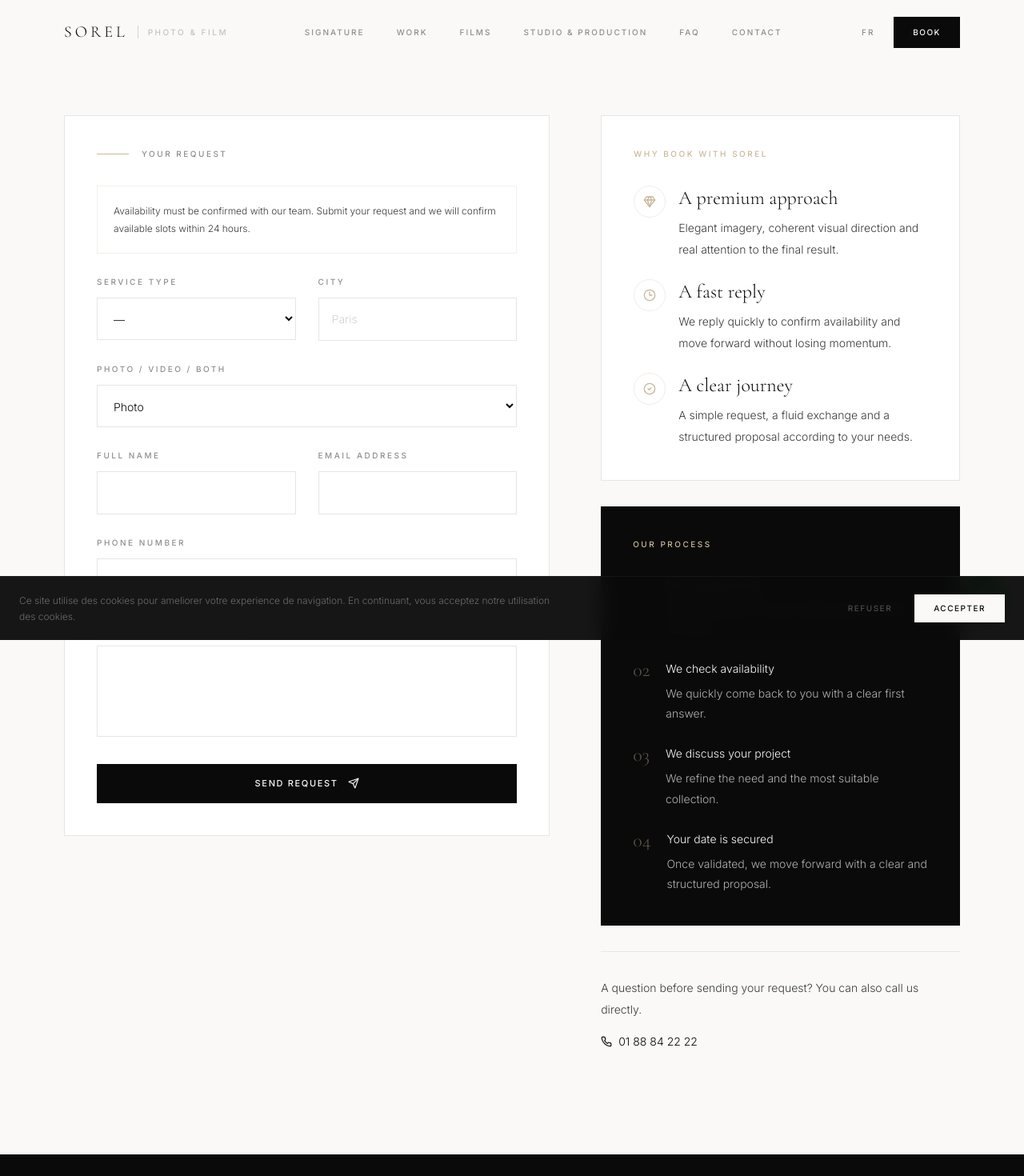
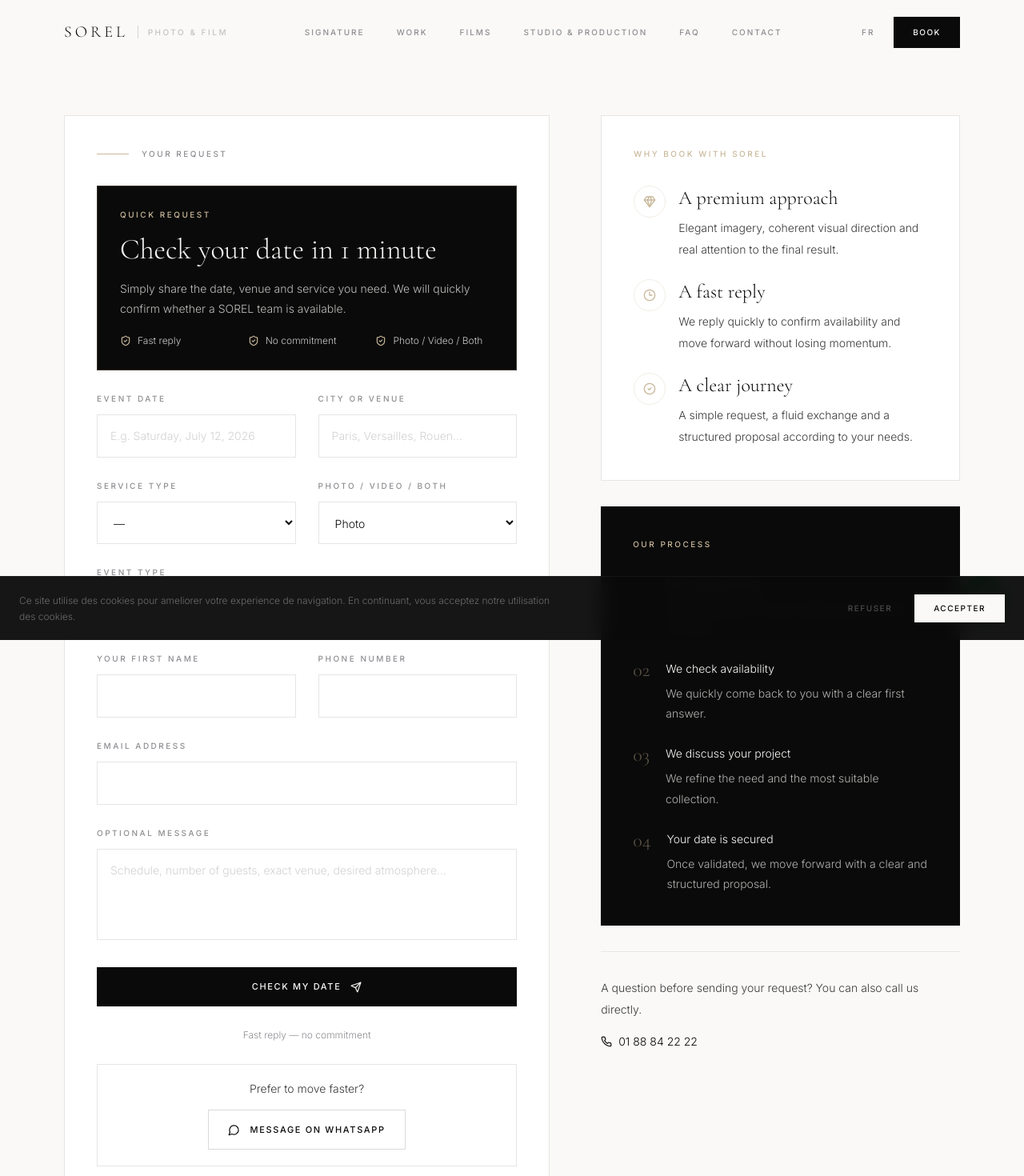
Before and after one commit to cihancacan/sorel-site, a Next.js app: page /en/reserver in a window 1280 px wide. Shown: the top 1470 px of the page at 80% size. Built offline with nearby package versions, Linux system fonts and the light colour scheme.

Commit message:
Improve booking form conversion UX

```diff
--- a/components/booking-form.tsx
+++ b/components/booking-form.tsx
@@ -2,9 +2,10 @@
 
 import { useState } from 'react';
 import { useSearchParams } from 'next/navigation';
-import { Send, CircleCheck as CheckCircle } from 'lucide-react';
+import { Send, CircleCheck as CheckCircle, MessageCircle, ShieldCheck } from 'lucide-react';
 import { servicesFr } from '@/data/services.fr';
 import { servicesEn } from '@/data/services.en';
+import { brand } from '@/data/brand';
 
 interface BookingFormProps {
   locale: 'fr' | 'en';
@@ -35,25 +36,44 @@ export default function BookingForm({ locale, t }: BookingFormProps) {
   const prefilledPack = searchParams.get('pack') || '';
 
   const services = locale === 'fr' ? servicesFr : servicesEn;
+  const isFr = locale === 'fr';
 
   const packLabel =
     prefilledPack === 'essentielle' || prefilledPack === 'essential'
-      ? locale === 'fr'
+      ? isFr
         ? 'Collection Essentielle'
         : 'Essential Collection'
       : prefilledPack === 'signature'
-      ? locale === 'fr'
+      ? isFr
         ? 'Collection Signature'
         : 'Signature Collection'
       : prefilledPack === 'maison'
-      ? locale === 'fr'
+      ? isFr
         ? 'Collection Maison'
         : 'Maison Collection'
       : prefilledPack === 'ceremonie' || prefilledPack === 'ceremony'
-      ? locale === 'fr'
+      ? isFr
         ? 'Formule Cérémonie / Événement précis'
         : 'Ceremony / Key Moment Package'
       : prefilledPack;
+
+  const selectedPrice =
+    prefilledPack === 'ceremonie' || prefilledPack === 'ceremony'
+      ? prefilledMediaType === 'both'
+        ? isFr
+          ? 'à partir de 990 €'
+          : 'from €990'
+        : isFr
+        ? 'à partir de 490 €'
+        : 'from €490'
+      : '';
+
+  const whatsappText = isFr
+    ? 'Bonjour, je souhaite vérifier une disponibilité pour une prestation photo/vidéo.'
+    : 'Hello, I would like to check availability for a photo/video service.';
+  const whatsappUrl = `https://wa.me/${brand.whatsapp.replace('+', '')}?text=${encodeURIComponent(
+    whatsappText
+  )}`;
 
   const handleSubmit = async (e: React.FormEvent<HTMLFormElement>) => {
     e.preventDefault();
@@ -63,8 +83,10 @@ export default function BookingForm({ locale, t }: BookingFormProps) {
 
     const payload = {
       service: formData.get('service'),
+      eventDate: formData.get('eventDate'),
       city: formData.get('city'),
       mediaType: formData.get('mediaType'),
+      eventType: formData.get('eventType'),
       pack: prefilledPack || '',
       name: formData.get('name'),
       email: formData.get('email'),
@@ -85,7 +107,7 @@ export default function BookingForm({ locale, t }: BookingFormProps) {
 
       if (!res.ok) {
         alert(
-          locale === 'fr'
+          isFr
             ? "Une erreur s'est produite. Merci de réessayer."
             : 'An error occurred. Please try again.'
         );
@@ -105,7 +127,7 @@ export default function BookingForm({ locale, t }: BookingFormProps) {
     } catch (error) {
       console.error(error);
       alert(
-        locale === 'fr'
+        isFr
           ? "Une erreur s'est produite. Merci de réessayer."
           : 'An error occurred. Please try again.'
       );
@@ -135,23 +157,70 @@ export default function BookingForm({ locale, t }: BookingFormProps) {
 
   return (
     <form onSubmit={handleSubmit} className="space-y-7">
-      <div className="bg-sorel-white/60 border border-sorel-champagne/20 p-5">
-        <p className="text-xs text-sorel-graphite font-light leading-[1.8]">
-          {locale === 'fr'
-            ? 'Les disponibilités sont à vérifier auprès de notre équipe. Soumettez votre demande et nous vous confirmerons les créneaux disponibles sous 24h.'
-            : 'Availability must be confirmed with our team. Submit your request and we will confirm available slots within 24 hours.'}
+      <div className="bg-sorel-black text-sorel-cream border border-sorel-champagne/25 p-6 md:p-7">
+        <p className="sorel-label text-sorel-champagne mb-4">
+          {isFr ? 'Demande rapide' : 'Quick request'}
         </p>
+        <h2 className="font-display text-3xl md:text-4xl font-light leading-tight mb-4">
+          {isFr ? 'Vérifiez votre date en 1 minute' : 'Check your date in 1 minute'}
+        </h2>
+        <p className="text-sm text-sorel-cream/75 font-light leading-[1.8] mb-5">
+          {isFr
+            ? 'Indiquez simplement la date, le lieu et la prestation souhaitée. Nous vous confirmons rapidement si une équipe SOREL est disponible.'
+            : 'Simply share the date, venue and service you need. We will quickly confirm whether a SOREL team is available.'}
+        </p>
+        <div className="grid grid-cols-1 sm:grid-cols-3 gap-3">
+          {(isFr
+            ? ['Réponse rapide', 'Sans engagement', 'Photo / Vidéo / Les deux']
+            : ['Fast reply', 'No commitment', 'Photo / Video / Both']
+          ).map((item) => (
+            <div key={item} className="flex items-center gap-2 text-xs text-sorel-cream/80 font-light">
+              <ShieldCheck size={14} className="text-sorel-champagne flex-shrink-0" />
+              <span>{item}</span>
+            </div>
+          ))}
+        </div>
       </div>
 
       {packLabel && (
-        <div className="bg-sorel-white/60 border border-sorel-champagne/20 p-5">
+        <div className="bg-sorel-white/70 border border-sorel-champagne/30 p-5 md:p-6">
+          <p className="sorel-label text-sorel-champagne mb-3">
+            {isFr ? 'Formule sélectionnée' : 'Selected package'}
+          </p>
+          <p className="font-display text-2xl md:text-3xl font-light text-sorel-black leading-tight mb-3">
+            {packLabel} {selectedPrice && <span className="text-sorel-champagne">— {selectedPrice}</span>}
+          </p>
           <p className="text-xs text-sorel-graphite font-light leading-[1.8]">
-            {locale === 'fr'
-              ? `Vous avez sélectionné ${packLabel}.`
-              : `You selected ${packLabel}.`}
+            {isFr
+              ? 'Idéal pour couvrir une mairie, une église, une cérémonie civile, religieuse ou un moment précis.'
+              : 'Ideal for covering a town hall, church, civil ceremony, religious ceremony or one precise key moment.'}
           </p>
         </div>
       )}
+
+      <div className="grid grid-cols-1 md:grid-cols-2 gap-7">
+        <div>
+          <label className={labelClass}>{isFr ? "Date de l'événement" : 'Event date'}</label>
+          <input
+            name="eventDate"
+            type="text"
+            className={inputClass}
+            placeholder={isFr ? 'Ex : samedi 12 juillet 2026' : 'E.g. Saturday, July 12, 2026'}
+            required
+          />
+        </div>
+
+        <div>
+          <label className={labelClass}>{isFr ? 'Ville ou lieu' : 'City or venue'}</label>
+          <input
+            name="city"
+            type="text"
+            className={inputClass}
+            placeholder={isFr ? 'Paris, Versailles, Rouen...' : 'Paris, Versailles, Rouen...'}
+            required
+          />
+        </div>
+      </div>
 
       <div className="grid grid-cols-1 md:grid-cols-2 gap-7">
         <div>
@@ -172,51 +241,60 @@ export default function BookingForm({ locale, t }: BookingFormProps) {
         </div>
 
         <div>
-          <label className={labelClass}>{t.city}</label>
-          <input
-            name="city"
-            type="text"
+          <label className={labelClass}>{t.mediaType}</label>
+          <select
+            name="mediaType"
             className={inputClass}
-            placeholder="Paris"
-          />
+            defaultValue={prefilledMediaType}
+          >
+            <option value="photo">{t.photo}</option>
+            <option value="video">{t.video}</option>
+            <option value="both">{t.both}</option>
+          </select>
         </div>
       </div>
 
       <div>
-        <label className={labelClass}>{t.mediaType}</label>
-        <select
-          name="mediaType"
-          className={inputClass}
-          defaultValue={prefilledMediaType}
-        >
-          <option value="photo">{t.photo}</option>
-          <option value="video">{t.video}</option>
-          <option value="both">{t.both}</option>
+        <label className={labelClass}>{isFr ? "Type d'événement" : 'Event type'}</label>
+        <select name="eventType" className={inputClass} required defaultValue="">
+          <option value="">&mdash;</option>
+          <option value="wedding">{isFr ? 'Mariage' : 'Wedding'}</option>
+          <option value="civil-ceremony">{isFr ? 'Mairie / cérémonie civile' : 'Town hall / civil ceremony'}</option>
+          <option value="religious-ceremony">{isFr ? 'Église / cérémonie religieuse' : 'Church / religious ceremony'}</option>
+          <option value="proposal">{isFr ? 'Demande en mariage' : 'Proposal'}</option>
+          <option value="private-event">{isFr ? 'Événement privé' : 'Private event'}</option>
+          <option value="corporate-event">{isFr ? 'Événement entreprise' : 'Corporate event'}</option>
+          <option value="other">{isFr ? 'Autre' : 'Other'}</option>
         </select>
       </div>
 
       <div className="grid grid-cols-1 md:grid-cols-2 gap-7">
         <div>
-          <label className={labelClass}>{t.name}</label>
+          <label className={labelClass}>{isFr ? 'Votre prénom' : 'Your first name'}</label>
           <input name="name" type="text" className={inputClass} required />
         </div>
         <div>
-          <label className={labelClass}>{t.email}</label>
-          <input name="email" type="email" className={inputClass} required />
+          <label className={labelClass}>{t.phone}</label>
+          <input name="phone" type="tel" className={inputClass} required />
         </div>
       </div>
 
       <div>
-        <label className={labelClass}>{t.phone}</label>
-        <input name="phone" type="tel" className={inputClass} required />
+        <label className={labelClass}>{t.email}</label>
+        <input name="email" type="email" className={inputClass} required />
       </div>
 
       <div>
-        <label className={labelClass}>{t.message}</label>
+        <label className={labelClass}>{isFr ? 'Message optionnel' : 'Optional message'}</label>
         <textarea
           name="message"
           className={`${inputClass} resize-none`}
           rows={4}
+          placeholder={
+            isFr
+              ? "Horaire prévu, nombre d'invités, lieu exact, ambiance recherchée..."
+              : 'Schedule, number of guests, exact venue, desired atmosphere...'
+          }
         />
       </div>
 
@@ -225,9 +303,34 @@ export default function BookingForm({ locale, t }: BookingFormProps) {
         disabled={loading}
         className="sorel-btn-primary w-full justify-center disabled:opacity-60"
       >
-        {loading ? (locale === 'fr' ? 'Envoi...' : 'Sending...') : t.submit}
+        {loading
+          ? isFr
+            ? 'Vérification...'
+            : 'Checking...'
+          : isFr
+          ? 'Vérifier ma date'
+          : 'Check my date'}
         <Send size={14} />
       </button>
+
+      <p className="text-center text-xs text-sorel-silver font-light">
+        {isFr ? 'Réponse rapide — aucun engagement' : 'Fast reply — no commitment'}
+      </p>
+
+      <div className="border border-sorel-black/8 bg-sorel-white/60 p-5 text-center">
+        <p className="text-sm text-sorel-graphite font-light mb-4">
+          {isFr ? 'Vous préférez aller plus vite ?' : 'Prefer to move faster?'}
+        </p>
+        <a
+          href={whatsappUrl}
+          target="_blank"
+          rel="noopener noreferrer"
+          className="inline-flex items-center justify-center gap-3 border border-sorel-black/15 text-sorel-black text-[11px] font-medium tracking-[0.15em] uppercase px-6 py-4 transition-all duration-500 hover:bg-sorel-black hover:text-sorel-cream"
+        >
+          <MessageCircle size={15} />
+          {isFr ? 'Écrire sur WhatsApp' : 'Message on WhatsApp'}
+        </a>
+      </div>
     </form>
   );
 }
```
